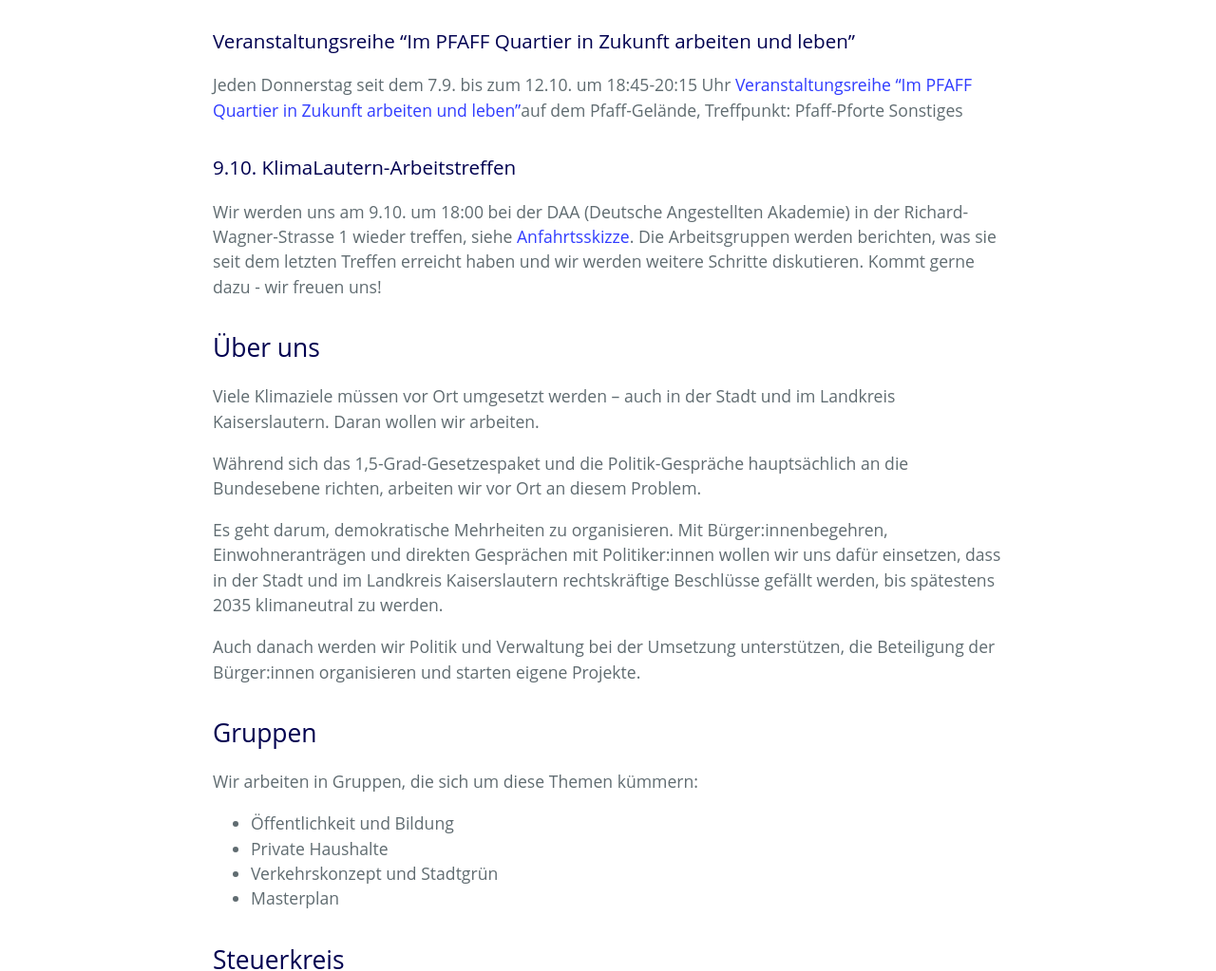
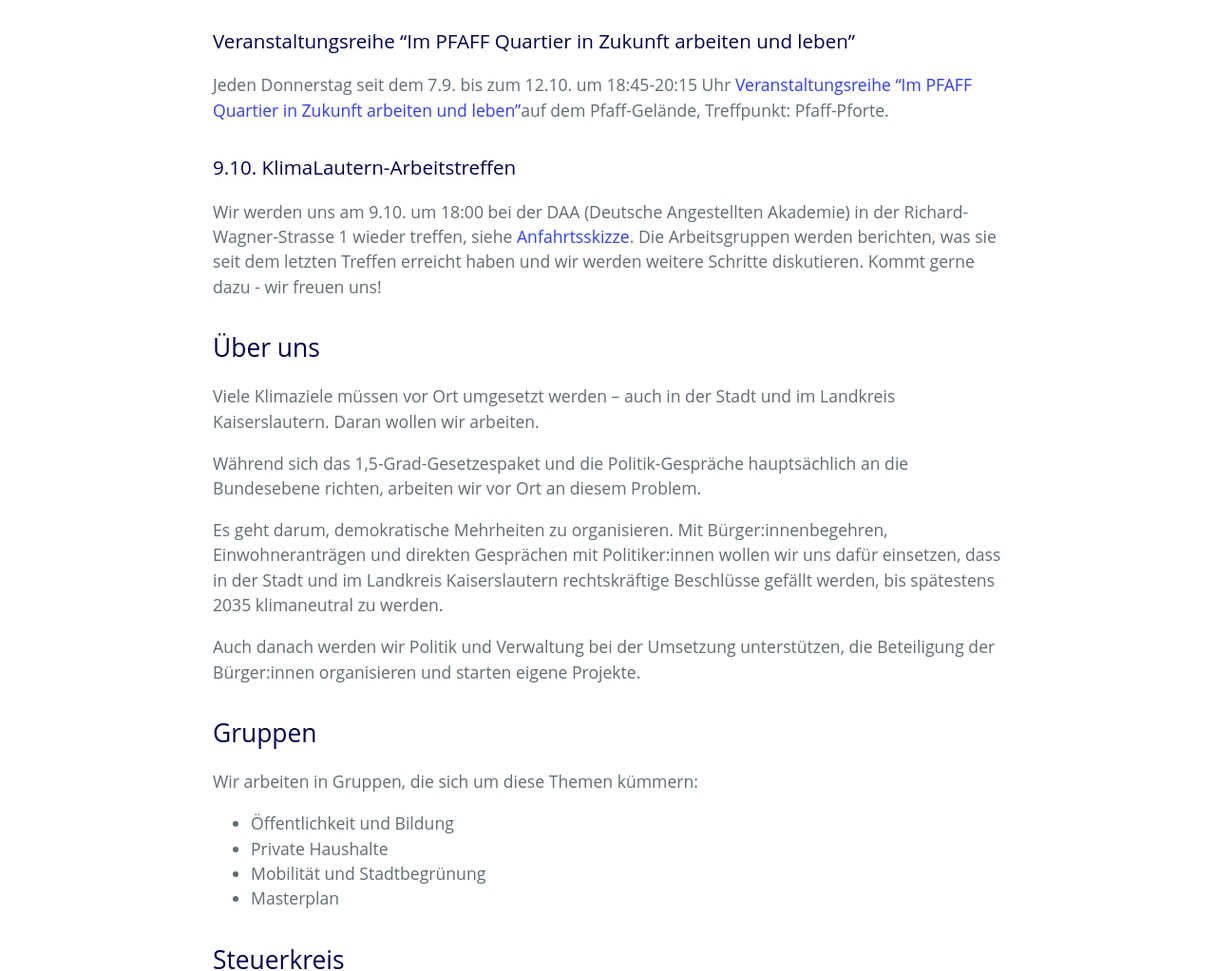
Before and after one commit to klimalautern/klimalautern.github.io, a Jekyll site: the page built from index.md, in a window 1280 px wide and 1400 px high, scrolled down 478 px. Shown: the part 156-1179 px from the top of the window at 95% size. Built offline with Jekyll 4.4.1, drawn with Linux system fonts in a browser that asks for light colours; our own code applies the rules of GitHub Pages for plain Markdown files; a script that is not in the unit is left out.

Commit message:
Wort entfernt und Verkehrsgruppe umbenannt

```diff
--- a/index.md
+++ b/index.md
@@ -11,7 +11,7 @@ description: Stadt und Landkreis Kaiserslautern klimaneutral!
 Jeden Donnerstag seit dem 7.9. bis zum 12.10. um 18:45-20:15 Uhr
 [Veranstaltungsreihe "Im PFAFF Quartier in Zukunft arbeiten und
 leben"](https://pfaff-reallabor.de/veranstaltungsreihe/)auf dem
-Pfaff-Gelände, Treffpunkt: Pfaff-Pforte Sonstiges
+Pfaff-Gelände, Treffpunkt: Pfaff-Pforte.
 
 ### 9.10. KlimaLautern-Arbeitstreffen
 
@@ -48,7 +48,7 @@ Wir arbeiten in Gruppen, die sich um diese Themen kümmern:
 
 * Öffentlichkeit und Bildung
 * Private Haushalte
-* Verkehrskonzept und Stadtgrün
+* Mobilität und Stadtbegrünung
 * Masterplan
 
 ## Steuerkreis
```
